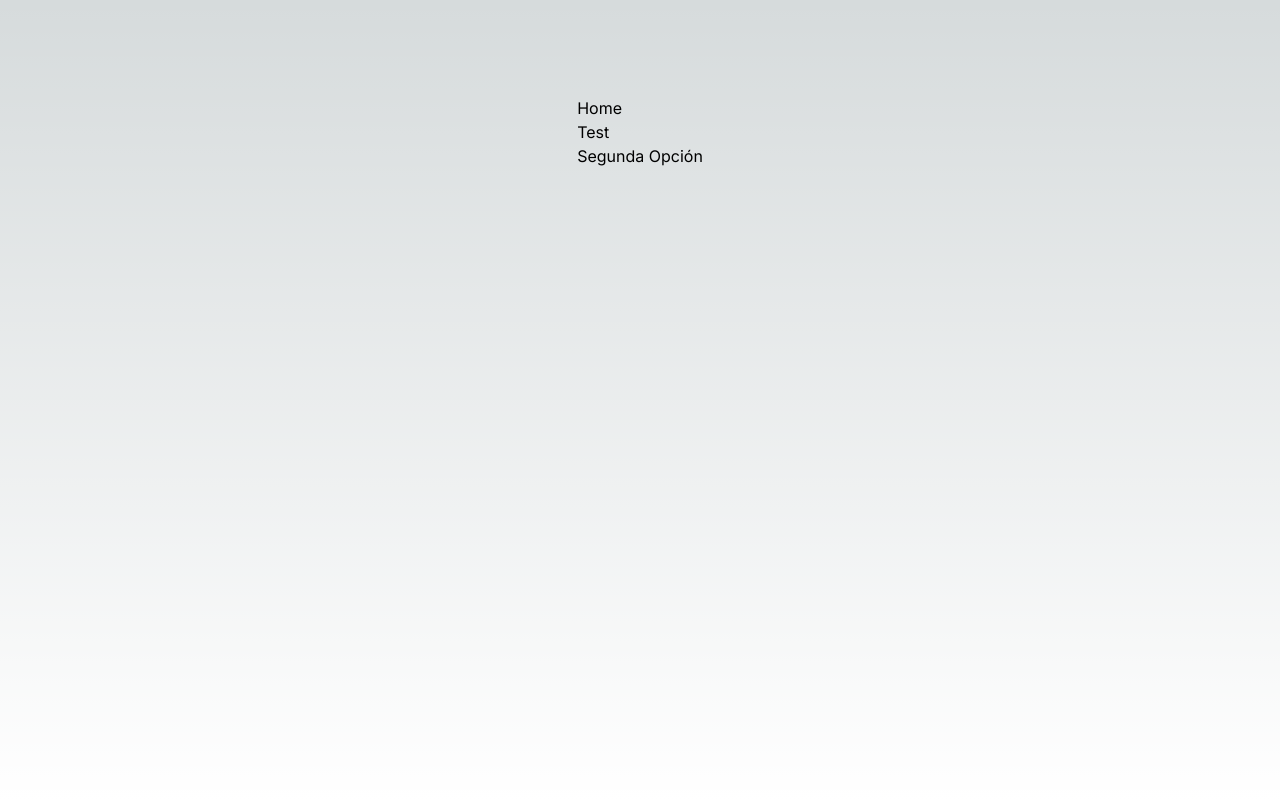
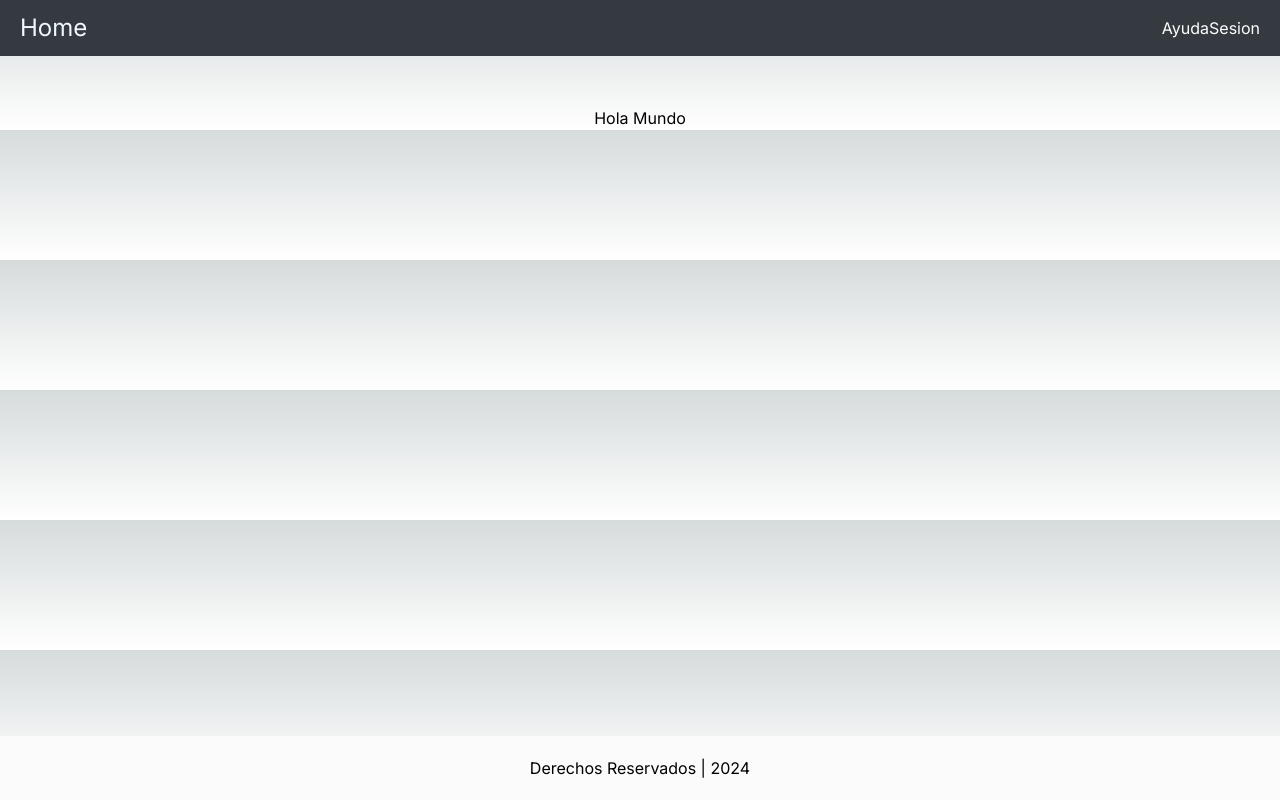
Before and after one commit to NoeCarrillo7/Test-Next2, a Next.js app: page / in a window 1280 px wide. Built offline with nearby package versions, Linux system fonts and the light colour scheme.

Commit message:
Nueva Barra

```diff
--- a/app/page.tsx
+++ b/app/page.tsx
@@ -1,13 +1,32 @@
-import Link from "next/link"
+import styles from "@/styles/styles.module.css"
+import Footer from "@/components/Footer"
 
 export default function Home() {
   return (
-    <main className="flex min-h-screen flex-col items-center justify-between p-24">
-      <ul>
-        <li><Link href="/">Home</Link></li>
-        <li><Link href="/pages/test">Test</Link></li>
-        <li><Link href="/pages/testDos">Segunda Opción</Link></li>
-      </ul>
-    </main>
+    <div className={styles.container}>
+      {/*}<Head>
+        <title>Mi Página web</title>
+        <meta httpEquiv="Context-Type" content="text/html;charset=UTF-8" />
+        <meta name="viewport" content="width=device-width, initial-scale=1, shrink-to-fit=no"></meta>
+      </Head>{*/}
+      {/*Navbar*/}
+      <nav className={styles.navbar}>
+        <a href="#" className={styles.navbarBrand}>Home</a>
+        <ul className={styles.navbarNav}>
+          <li className={styles.navItem}>
+            <a href="#" className={styles.navLink}>Ayuda</a>
+          </li>
+          <li className={styles.navItem}>
+            <a href="#" className={styles.navLink}>Sesion</a>
+          </li>
+        </ul>
+      </nav>
+
+      {/* Contenido principal */}
+      <div className={styles.content}>
+        <h1>Hola Mundo</h1>
+      </div>
+      <Footer/>
+    </div>
   )
 }
--- /dev/null
+++ b/components/Footer.tsx
@@ -0,0 +1,15 @@
+import styles from "@/styles/styles.module.css"
+
+const Footer = () => {
+    return(
+        <footer className={styles.footer}>
+            <div>
+                <p>
+                    Derechos Reservados | 2024
+                </p>
+            </div>
+        </footer>
+    )
+}
+
+export default Footer;
--- /dev/null
+++ b/styles/styles.module.css
@@ -0,0 +1,46 @@
+.container{
+    /*padding-top: 56px;*/
+}
+
+.navbar{
+    background-color: #343a40;
+    padding: 10px 20px;
+    display: flex;
+    justify-content: space-between;
+    align-items: center;
+}
+
+.navbarBrand{
+    color: aliceblue;
+    font-size: 1.5rem;
+    text-decoration: none;
+}
+
+.navbarNav{
+    list-style: none;
+    display: flex;
+}
+
+.navbarItem{
+    margin-left: 20px;
+}
+
+.navLink{
+    color: #fff;
+    text-decoration: none;
+    font-size: 1rem;
+}
+
+.content{
+    text-align: center;
+    margin-top: 50px;
+}
+
+.footer{
+    background-color: #fbfbfb;
+    padding: 20px 0;
+    text-align: center;
+    position: fixed;
+    bottom: 0;
+    width: 100%;
+}
```
